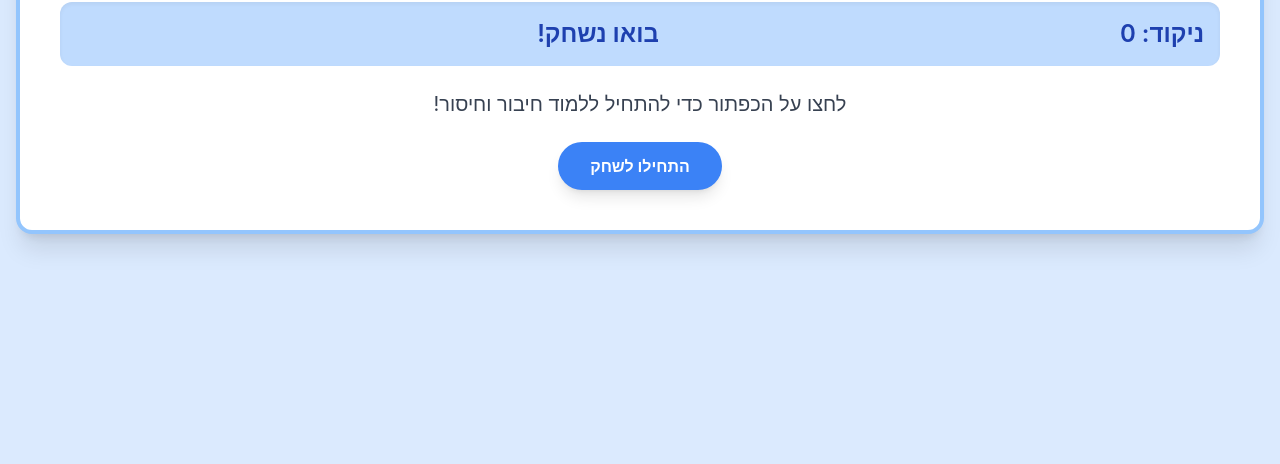
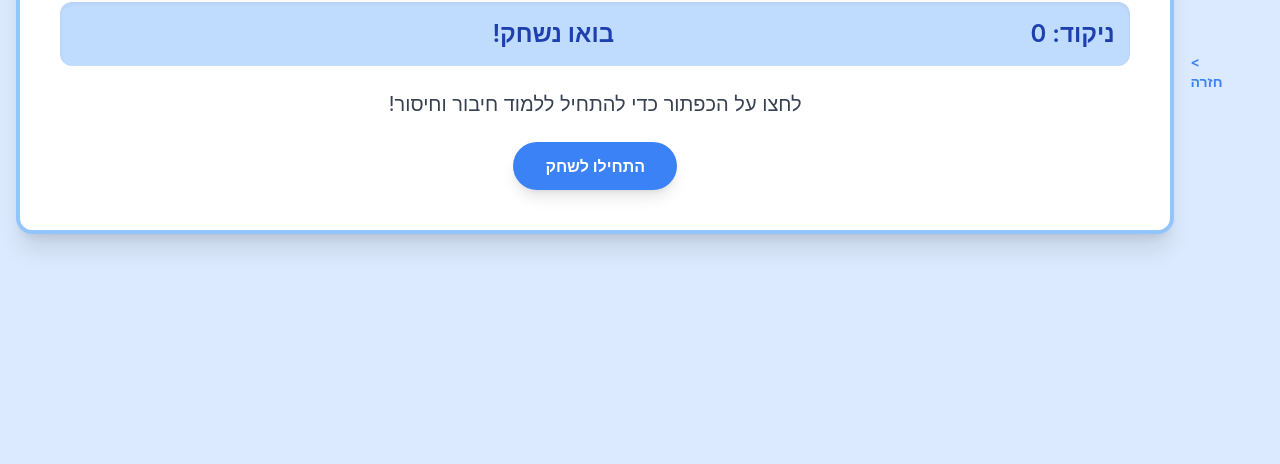
Before and after one commit to ohadbaron/math-game, a plain HTML site: page first-grade/index.html in a window 1280 px wide. Shown: the part 336-800 px from the top of the page. Drawn offline with nearby package versions, Linux system fonts and the light colour scheme.

Commit message:
Update index.html

```diff
--- a/first-grade/index.html
+++ b/first-grade/index.html
@@ -183,5 +183,8 @@
             startBtn.addEventListener('click', startGame);
         });
     </script>
+    <a href="../index.html" class="inline-block px-4 py-2 mt-4 mr-4 text-sm font-semibold text-blue-500 hover:text-blue-700">
+        &lt; חזרה
+    </a>
 </body>
 </html>
```
